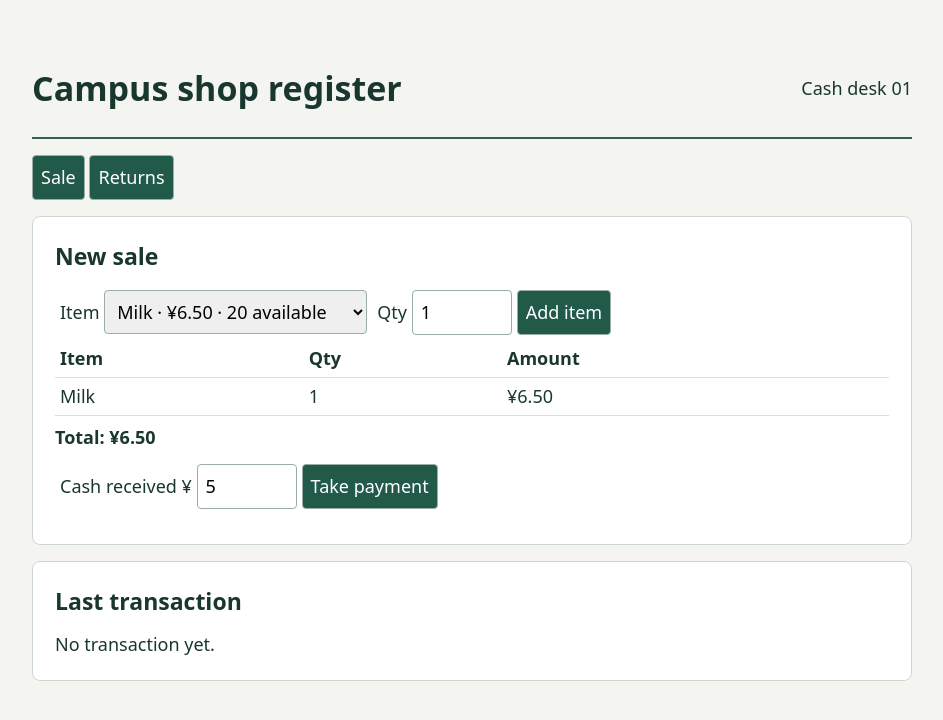
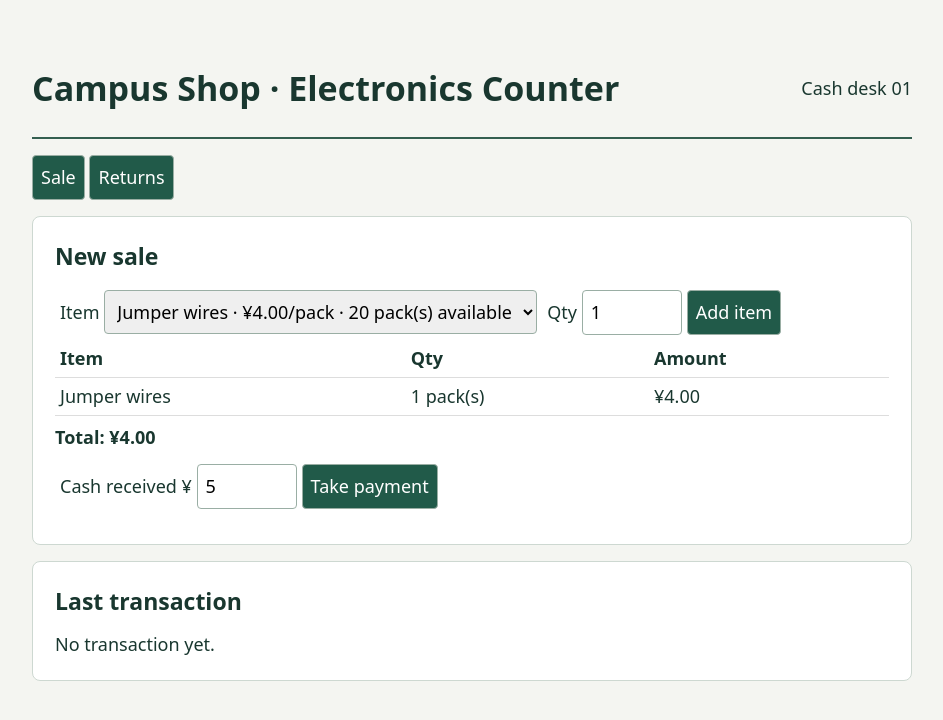
Before and after one commit to Rocky5207/ProjectPos_2026, a plain HTML site: page index.html in a window 1280 px wide. Both pictures are taken after typing "5" into the empty fields and a click on the button "Add item". Shown: the whole page, without its empty margins (168-1111 px from the left). Drawn offline with Linux system fonts and the light colour scheme.

Commit message:
Use product sales units throughout the electronics counter

```diff
--- a/index.html
+++ b/index.html
@@ -1,12 +1,12 @@
 <!doctype html>
 <html lang="en"><meta charset="utf-8"><meta name="viewport" content="width=device-width,initial-scale=1">
-<title>Campus shop register</title>
+<title>Campus Shop · Electronics Counter</title>
 <style>
 *{box-sizing:border-box}body{max-width:920px;margin:40px auto;padding:0 20px;background:#f4f5f1;color:#19372f;font:18px/1.5 system-ui}header{display:flex;align-items:center;justify-content:space-between;border-bottom:2px solid #345f50}h1{font-size:34px}h2{font-size:23px;margin:0 0 12px}section{background:white;border:1px solid #cdd8d1;padding:22px;margin:16px 0;border-radius:8px}select,input,button{padding:8px;font:inherit;border:1px solid #9aaea4;border-radius:4px}button{background:#215a49;color:white;cursor:pointer}input{width:100px}label{display:inline-block;margin:5px}table{border-collapse:collapse;width:100%}td,th{text-align:left;border-bottom:1px solid #ddd;padding:5px}output{display:block;font-weight:bold;margin-top:8px}nav{margin-top:16px}p{margin:8px 0}
 </style>
-<header><h1>Campus shop register</h1><span>Cash desk 01</span></header>
+<header><h1>Campus Shop · Electronics Counter</h1><span>Cash desk 01</span></header>
 <nav><button id="sell">Sale</button> <button id="back">Returns</button></nav>
-<section><h2 id="heading"></h2><div id="lookup" hidden><label>Receipt no. <input id="number" type="number" min="1"></label><button id="load">Find receipt</button><table id="balance" hidden><caption>Original receipt balance</caption><thead><tr><th>Item</th><th>Bought</th><th>Already returned</th><th>Left to return</th></tr></thead><tbody id="balanceRows"></tbody></table></div>
+<section><h2 id="heading"></h2><div id="lookup" hidden><label>Receipt no. <input id="number" type="number" min="1"></label><button id="load">Find receipt</button><table id="balance" hidden><caption>Original receipt balance</caption><thead><tr><th>Item</th><th>Unit</th><th>Bought</th><th>Already returned</th><th>Left to return</th></tr></thead><tbody id="balanceRows"></tbody></table></div>
 <label>Item <select id="product"></select></label><label>Qty <input id="qty" type="number" min="1" value="1"></label><button id="add">Add item</button>
 <table><thead><tr><th>Item</th><th>Qty</th><th>Amount</th></tr></thead><tbody id="lines"></tbody></table>
 <p><strong id="total"></strong></p><label id="cashLabel">Cash received ¥ <input id="cash" type="number" step=".01" min="0"></label><button id="finish"></button><output id="msg" aria-live="polite"></output></section>
@@ -14,7 +14,7 @@
 <script>
 const $ = id => document.getElementById(id);
 const money = cents => '¥' + (cents / 100).toFixed(2);
-const catalog = {milk:{name:'Milk',price:650},bread:{name:'Bread',price:400},eggs:{name:'Eggs',price:900}};
+const catalog = {wires:{name:'Jumper wires',unit:'pack',price:400},board:{name:'Breadboard',unit:'piece',price:800},led:{name:'LED',unit:'piece',price:50}};
 class Basket {
   constructor(){ this.items = {}; }
   add(id, qty, limit){
@@ -27,8 +27,8 @@ class Basket {
 }
 class Register {
   constructor(){
-    this.state = JSON.parse(localStorage.getItem('market-register-v1')) ||
-      {stock:{milk:20,bread:20,eggs:20},sales:[],returns:[]};
+    this.state = JSON.parse(localStorage.getItem('campus-electronics-v1')) ||
+      {stock:{wires:20,board:20,led:20},sales:[],returns:[]};
   }
   available(id,sale){
     return sale ? (sale.items[id] || 0) - (sale.returned[id] || 0) : this.state.stock[id];
@@ -47,7 +47,7 @@ class Register {
     const record = {no:sale ? sale.no : next.sales.length+1,items:{...basket.items},total};
     if (sale) next.returns.push(record);
     else next.sales.push({...record,returned:{},cash,change:cash-total});
-    localStorage.setItem('market-register-v1',JSON.stringify(next));
+    localStorage.setItem('campus-electronics-v1',JSON.stringify(next));
     this.state = next;
     return record;
   }
@@ -60,7 +60,7 @@ function draw(){
   if (sale) {
     for (const [id, bought] of Object.entries(sale.items)) {
       const row = $('balanceRows').insertRow();
-      for (const value of [catalog[id].name, bought, sale.returned[id] || 0, register.available(id,sale)]) {
+      for (const value of [catalog[id].name, catalog[id].unit, bought, sale.returned[id] || 0, register.available(id,sale)]) {
         row.insertCell().textContent = value;
       }
     }
@@ -68,10 +68,10 @@ function draw(){
   $('product').replaceChildren();
   for (const [id,p] of Object.entries(catalog)){
     if (returning && (!sale || !sale.items[id])) continue;
-    $('product').add(new Option(p.name+' · '+money(p.price)+' · '+register.available(id,sale)+' available',id));
+    $('product').add(new Option(p.name+' · '+money(p.price)+'/'+p.unit+' · '+register.available(id,sale)+' '+p.unit+'(s) available',id));
   }
   $('lines').innerHTML = Object.entries(basket.items).map(([id,q]) =>
-    '<tr><td>'+catalog[id].name+'</td><td>'+q+'</td><td>'+money(q*catalog[id].price)+'</td></tr>').join('');
+    '<tr><td>'+catalog[id].name+'</td><td>'+q+' '+catalog[id].unit+'(s)</td><td>'+money(q*catalog[id].price)+'</td></tr>').join('');
   $('total').textContent = (returning?'Refund: ':'Total: ')+money(basket.total());
 }
 function mode(isReturn){
@@ -96,7 +96,7 @@ $('finish').onclick=()=>action(()=>{
   if(returning && !sale) throw Error('Find the original receipt first.');
   const cash=Math.round(Number($('cash').value)*100);
   const record=register.complete(basket,cash,sale);
-  const lines=Object.entries(record.items).map(([id,q])=>catalog[id].name+' × '+q+' = '+money(q*catalog[id].price));
+  const lines=Object.entries(record.items).map(([id,q])=>catalog[id].name+' × '+q+' '+catalog[id].unit+'(s) = '+money(q*catalog[id].price));
   $('receipt').innerText=[(returning?'Return against receipt #':'Receipt #')+record.no,...lines,
     (returning?'Refund ':'Total ')+money(record.total),...(returning?[]:['Cash '+money(cash)+'   Change '+money(cash-record.total)])].join('\n');
   mode(returning);
```
Also changed, not shown: 1 other file.
